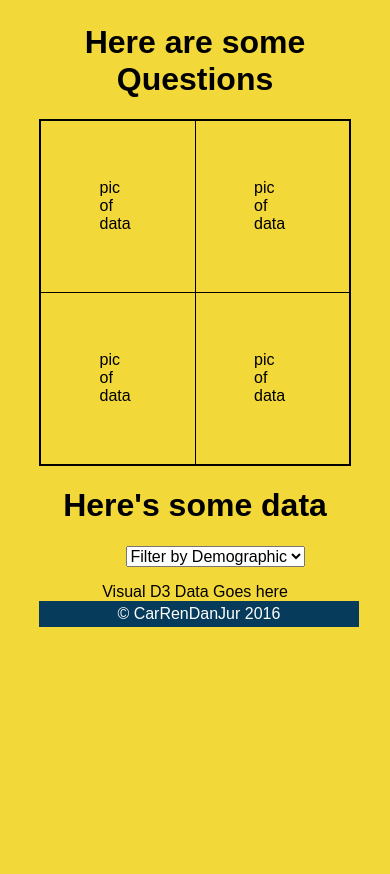
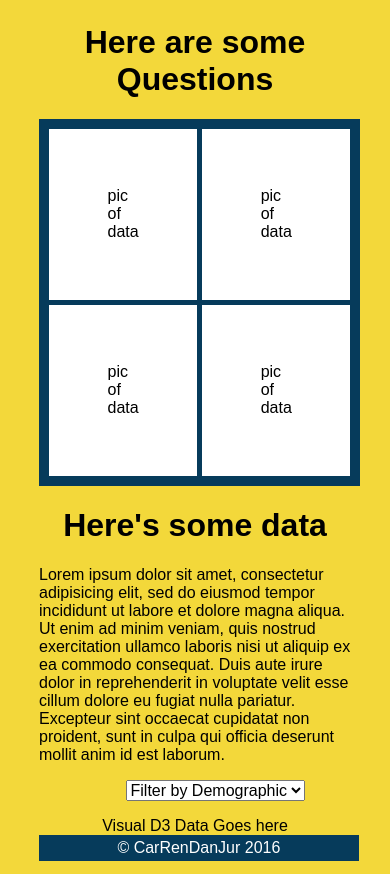
Before and after one commit to ShibaScream/MOHAI_data_app, a plain HTML site: page index.html in a window 390 px wide. Shown: the part 790-1664 px from the top of the page. Before the commit the page ends 1430 px from the top, so only its background shows below. Drawn offline with nearby package versions, Linux system fonts and the light colour scheme.

Commit message:
toyed with table styling. mobile first is working. resize on table elements and data section working

```diff
--- a/index.html
+++ b/index.html
@@ -42,6 +42,7 @@
       </section>
       <section id="visual_page">
         <h1>Here's some data</h1>
+        <p>Lorem ipsum dolor sit amet, consectetur adipisicing elit, sed do eiusmod tempor incididunt ut labore et dolore magna aliqua. Ut enim ad minim veniam, quis nostrud exercitation ullamco laboris nisi ut aliquip ex ea commodo consequat. Duis aute irure dolor in reprehenderit in voluptate velit esse cillum dolore eu fugiat nulla pariatur. Excepteur sint occaecat cupidatat non proident, sunt in culpa qui officia deserunt mollit anim id est laborum.</p>
         <section id="filter_section">
           <ul>
             <li>
--- a/styles/base.css
+++ b/styles/base.css
@@ -26,11 +26,16 @@
 html {
   background-color: #f3d83a;
 }
+
 body {
  display: block;
  margin: auto;
  padding-top: 5%;
  padding: 10%;
+}
+
+ul {
+  list-style: none;
 }
 
 img {
@@ -40,13 +45,14 @@ img {
 }
 
 table {
-  border: 2px solid black;
+  border: 10px solid #063B5B;
   border-collapse: collapse;
   margin: 0 auto;
+  background-color: white;
 }
 
 td {
-  border:1px solid black;
+  border: 5px solid #063B5B;
   padding: 15vw;
 }
 
--- a/styles/layout.css
+++ b/styles/layout.css
@@ -13,8 +13,8 @@
   margin: 0 auto;
 }
 
-#visual_page ul {
-  list-style-type: none;
+#visual_page p {
+  text-align: left;
 }
 
 #data h1 {
```
